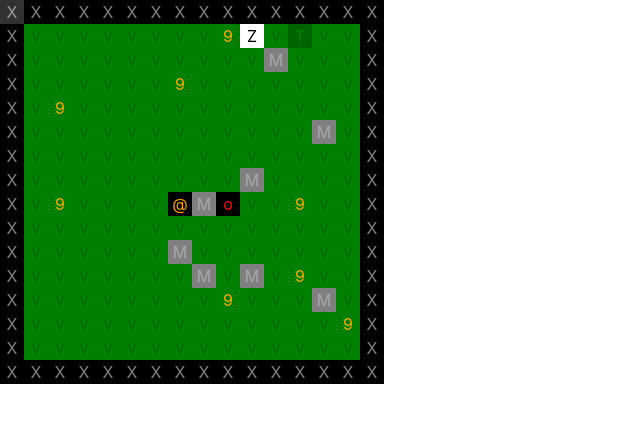
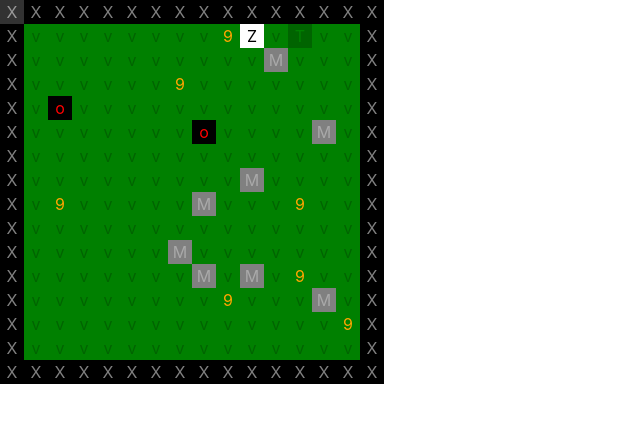
Before and after one commit to licebeam/react-rogue, a React (Create React App) app: page / in a window 1280 px wide. Shown: the top 422 px of the page, without its empty margins (0-640 px from the left). Built offline with nearby package versions, Linux system fonts and the light colour scheme.

Commit message:
fixes entity generation

```diff
--- a/package.json
+++ b/package.json
@@ -5,6 +5,7 @@
   "private": true,
   "dependencies": {
     "gh-pages": "^2.0.1",
+    "lodash": "^4.17.11",
     "react": "^16.8.6",
     "react-dom": "^16.8.6",
     "react-scripts": "3.0.1",
--- a/src/App.jsx
+++ b/src/App.jsx
@@ -4,6 +4,7 @@ import { entities } from './TestData/entities';
 import { TileContainer, Tile } from './components/styled';
 import { tileGenerator } from './helpers/tileFunctions';
 import { changePlayerPosition } from './helpers/moveFunctions';
+import { flatten } from 'lodash';
 
 class App extends Component {
   state = {
@@ -11,6 +12,7 @@ class App extends Component {
     currentRoom: [],
     currentRoomId: 0,
     allRooms: [],
+    allEntities: [],
     loading: false,
   }
 
@@ -46,14 +48,21 @@ class App extends Component {
   generateRooms = (roomSize, roomAmount) => {
     const { editEntities } = this.state;
     var rooms = []
+    var entities = []
     var i = 0;
     const currentFloorStairLoc = rooms.length && rooms[i].find(t => t.tile.name === 'portal').id || null;
     const currentFloorPlayerLoc = editEntities.find(en => en.type === 'player').id || null
-    console.log(currentFloorPlayerLoc, currentFloorStairLoc)
     for (i = 0; i < roomAmount; i++) {
       rooms.push({ roomId: i, room: tileGenerator(roomSize, currentFloorStairLoc, currentFloorPlayerLoc) });
     }
-    return this.setState({ allRooms: rooms })
+    return this.setState({ allRooms: rooms }, () => {
+      //Generate All Entities for floor.
+      var k = 0;
+      for (k = 0; k < roomAmount; k++) {
+        entities.push(this.entityGenerator(this.state.allRooms[k].room, k));
+      }
+      this.setState({ allEntities: flatten(entities) })
+    })
   }
 
   //PLAYER KEYS
@@ -74,11 +83,25 @@ class App extends Component {
     }
   }
 
+  entityGenerator = (curRoom, roomId) => {
+    const entities = curRoom.map(t => {
+      let randomTile = Math.floor(Math.random() * (MAX_WORLD_HEIGHT - 1 + 1)) + 1;
+      if (t.tile.name !== 'wall') {
+        if (t.id === (randomTile + 1) || (t.id === (randomTile - 1) || t.id === randomTile)) {
+          return { roomId, id: t.id, entity: { type: 'rat', char: 'o', img: null } } // change to object
+        } else return null
+      } else return null
+    })
+    const flattenedEntities = entities.filter(e => e)
+    return flattenedEntities;
+  }
+
   produceEntityOnScreen = tileId => {
-    const { editEntities } = this.state;
-    const sentEntity = editEntities.find(ent => {
-      if (ent.id === tileId) {
-        return ent
+    const { allEntities, currentRoomId } = this.state;
+    console.log(allEntities)
+    const sentEntity = allEntities.find(ent => {
+      if (ent.id === tileId && currentRoomId === ent.roomId) {
+        return ent.entity
       }
     })
     if (sentEntity)
@@ -96,11 +119,11 @@ class App extends Component {
             if (this.produceEntityOnScreen(t.id)) {
               const ent = this.produceEntityOnScreen(t.id)
               return (
-                <Tile tile={ent.type} key={ent.id}>
+                <Tile tile={ent.entity.type} key={ent.id}>
                   {/* conditionally render image */}
-                  {ent.img ? (
-                    <img className='sprite-image' src={ent.img} alt="" />
-                  ) : ent.char}
+                  {ent.entity.img ? (
+                    <img className='sprite-image' src={ent.entity.img} alt="" />
+                  ) : ent.entity.char}
                 </Tile>
               )
             }
```
